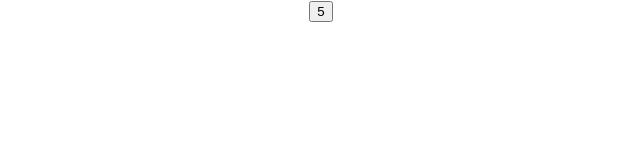
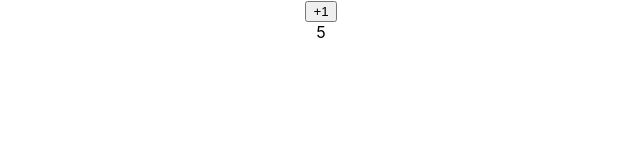
Before and after one commit to HamzaSheikh05/react-hooks, a React (Create React App) app: page / in a window 1280 px wide. Shown: the top 160 px of the page, without its empty margins (319-959 px from the left). Built offline with nearby package versions, Linux system fonts and the light colour scheme.

Commit message:
moved state to parent component and created children components to get data from parents

```diff
--- a/src/Hooks.js
+++ b/src/Hooks.js
@@ -1,13 +1,30 @@
 import React, { Component, useState } from 'react';
 
-const HookCreation = () => {
-    const [counter, setCounter] = useState(5);
-    const handleClick = () => setCounter(counter * 2);
+const HookCreation = (props) => {
+    //const handleClick = () => setCounter(counter * 2);
     return(
-        <button onClick={handleClick}>
-            {counter}
+        <button onClick={props.onClickFunction}>
+            +1
         </button>
     )
 }
+const Display = (props) => {
+    return(
+        <div>
+            {props.message}
+        </div>
+    )
+}
 
-export default HookCreation;
+const Application = () => {
+    const [counter, setCounter] = useState(5);
+    const incrementCounter = () => setCounter(counter + 1);
+    return(
+        <div>
+            <HookCreation onClickFunction={incrementCounter}/>
+            <Display message={counter}/>
+        </div>
+    )
+}
+
+export default Application;
```
